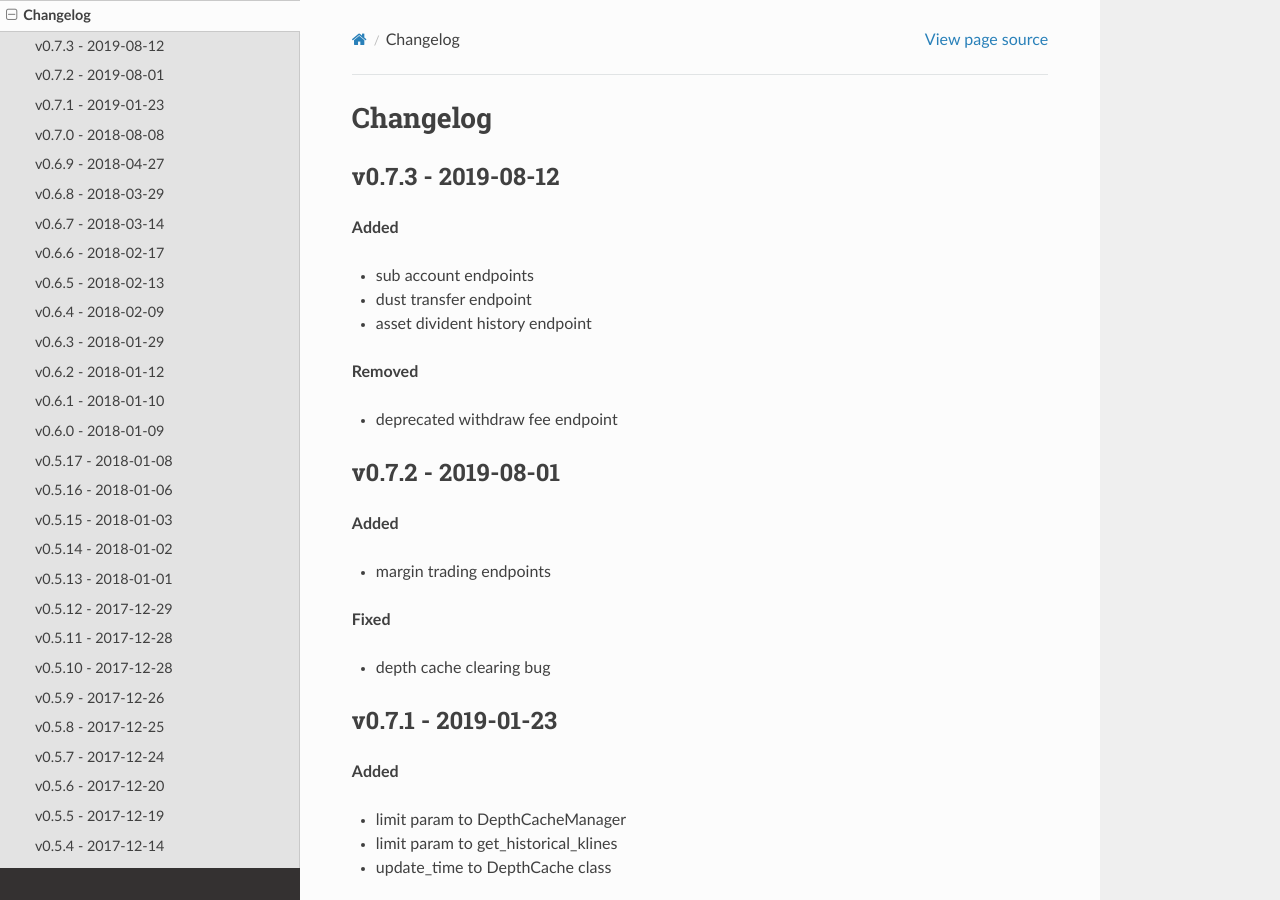
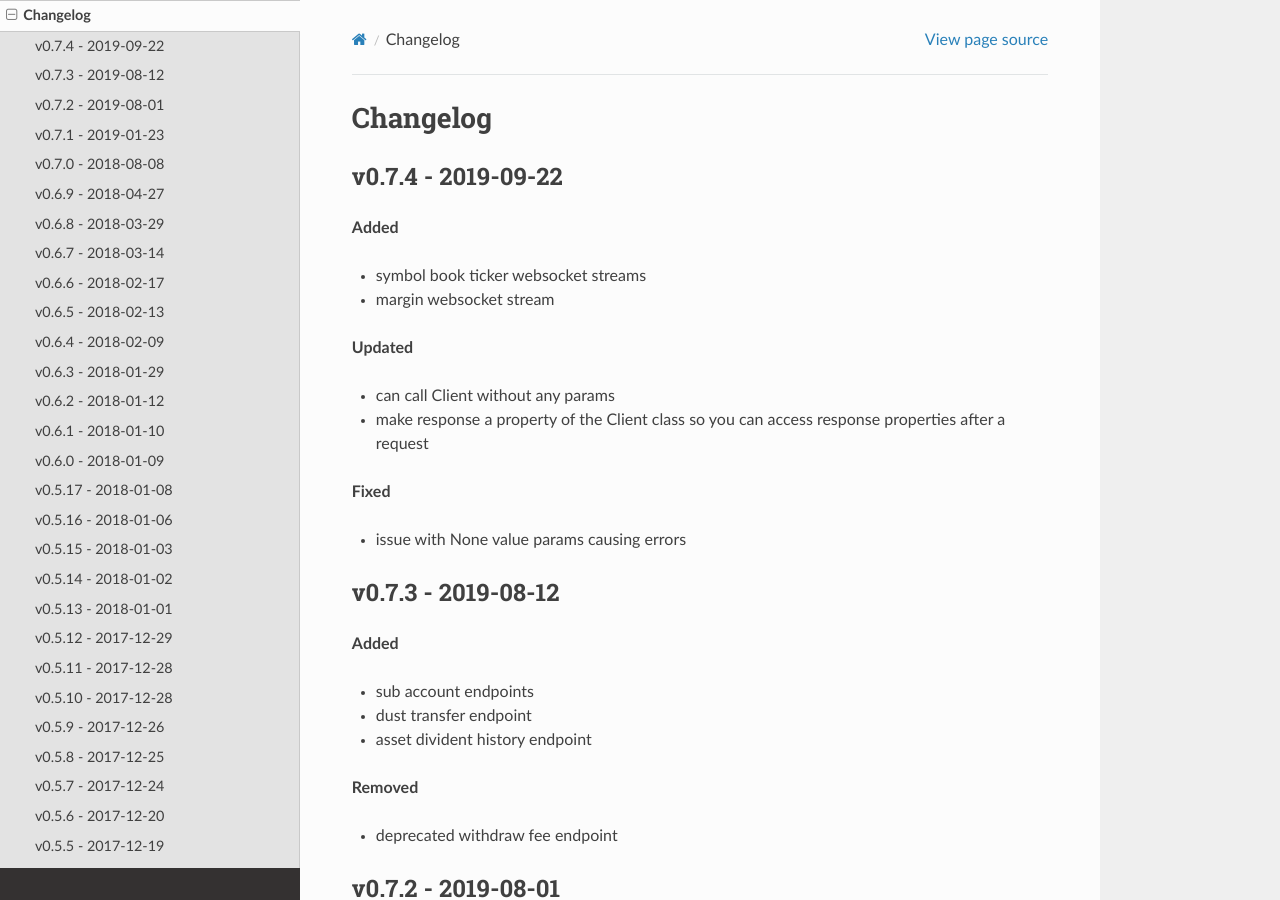
Before and after one commit to topcoder20022/python-binance, a Sphinx documentation site: the page built from docs/changelog.rst, in a window 1280 px wide and 900 px high. Built offline with Sphinx 7.4.7 and the Read the Docs theme 2.0.0, drawn with Linux system fonts in a browser that asks for light colours; formulas are drawn with MathJax 3.

Commit message:
Update to v0.7.4

```diff
--- a/README.rst
+++ b/README.rst
@@ -1,5 +1,5 @@
 ================================
-Welcome to python-binance v0.7.3
+Welcome to python-binance v0.7.4
 ================================
 
 Note
--- a/docs/changelog.rst
+++ b/docs/changelog.rst
@@ -1,5 +1,22 @@
 Changelog
 =========
+
+v0.7.4 - 2019-09-22
+^^^^^^^^^^^^^^^^^^^
+
+**Added**
+
+- symbol book ticker websocket streams
+- margin websocket stream
+
+**Updated**
+
+- can call Client without any params
+- make response a property of the Client class so you can access response properties after a request
+
+**Fixed**
+
+- issue with None value params causing errors
 
 v0.7.3 - 2019-08-12
 ^^^^^^^^^^^^^^^^^^^
--- a/setup.py
+++ b/setup.py
@@ -3,7 +3,7 @@ from setuptools import setup
 
 setup(
     name='python-binance',
-    version='0.7.3',
+    version='0.7.4',
     packages=['binance'],
     description='Binance REST API python implementation',
     url='https://github.com/sammchardy/python-binance',
```
